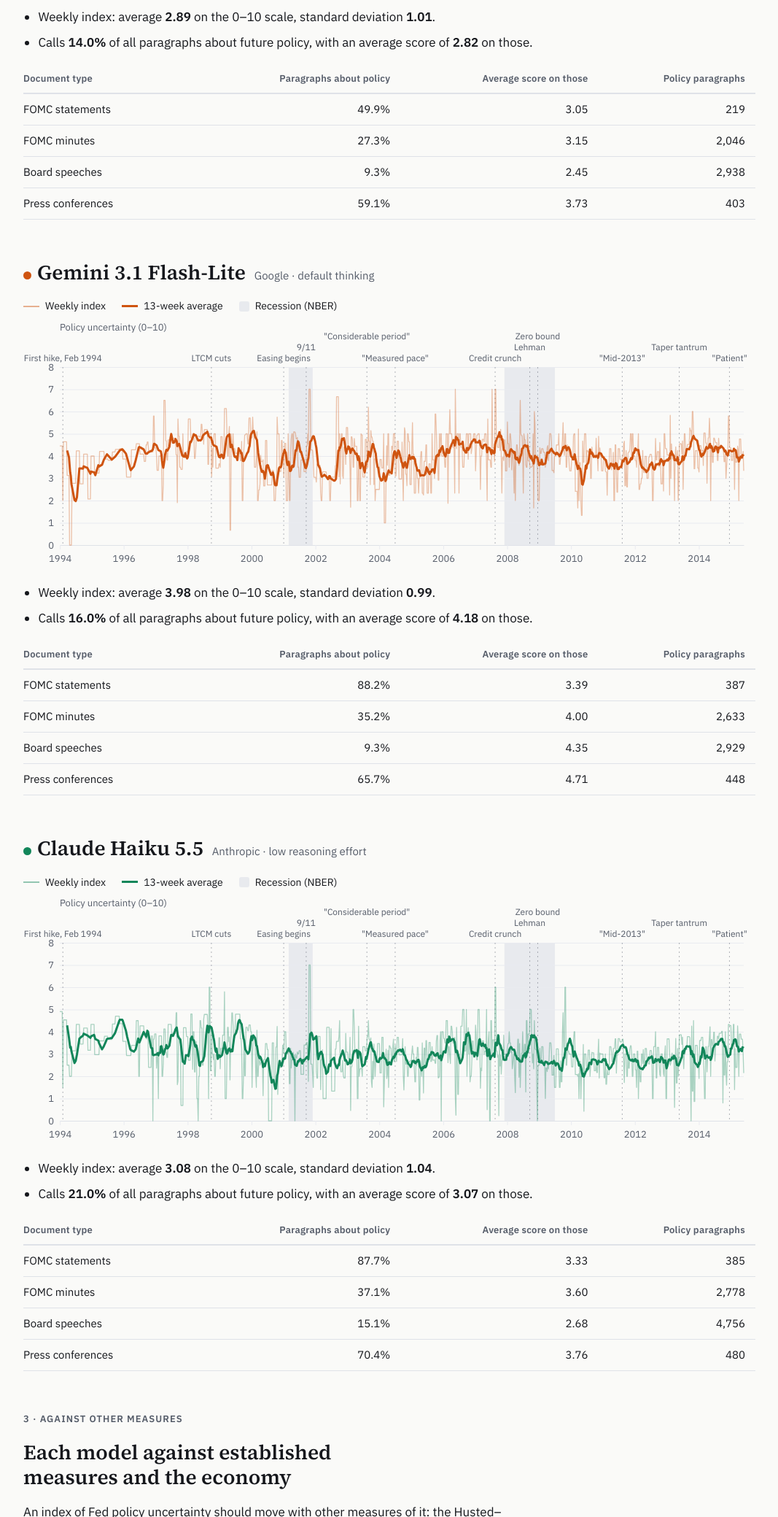
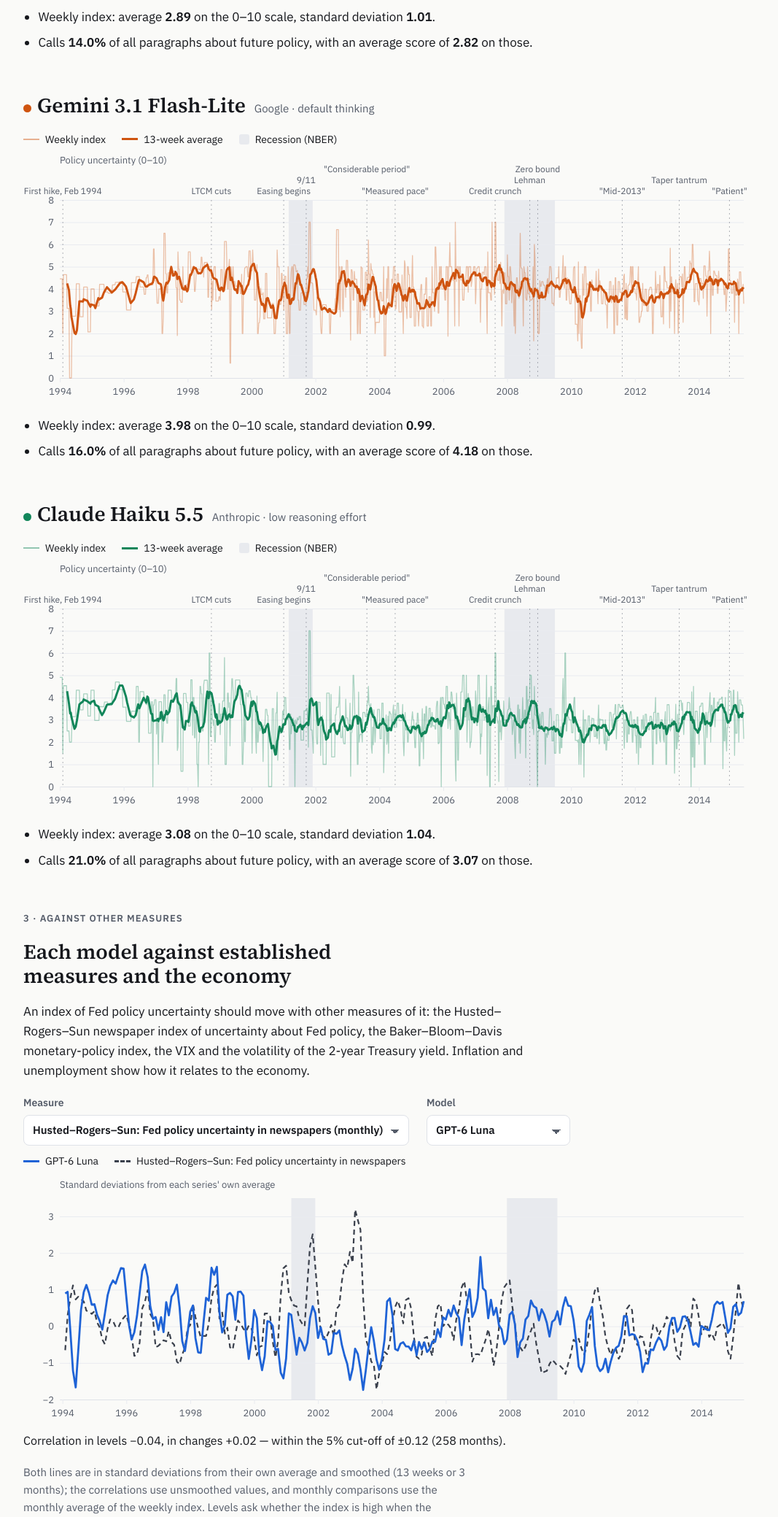
Before and after one commit to amaanhafeez18/fed-policy-uncertainty, a plain HTML site: page index.html in a window 1280 px wide. Shown: the part 1840-3919 px from the top of the page at 73% size, without its empty margins (106-1173 px from the left). Drawn offline with nearby package versions, Linux system fonts and the light colour scheme.

Commit message:
Remove the by-document-type table from each model section

```diff
--- a/index.html
+++ b/index.html
@@ -67,10 +67,6 @@
       <li>Weekly index: average <b class="stat">2.89</b> on the 0–10 scale, standard deviation <b class="stat">1.01</b>.</li>
       <li>Calls <b class="stat">14.0%</b> of all paragraphs about future policy, with an average score of <b class="stat">2.82</b> on those.</li>
     </ul>
-    <div class="tablewrap"><table>
-      <thead><tr><th>Document type</th><th class="num">Paragraphs about policy</th><th class="num">Average score on those</th><th class="num">Policy paragraphs</th></tr></thead>
-      <tbody><tr><td>FOMC statements</td><td class="num">49.9%</td><td class="num">3.05</td><td class="num">219</td></tr><tr><td>FOMC minutes</td><td class="num">27.3%</td><td class="num">3.15</td><td class="num">2,046</td></tr><tr><td>Board speeches</td><td class="num">9.3%</td><td class="num">2.45</td><td class="num">2,938</td></tr><tr><td>Press conferences</td><td class="num">59.1%</td><td class="num">3.73</td><td class="num">403</td></tr></tbody>
-    </table></div>
   </section>
   <section id="gemini">
 
@@ -83,10 +79,6 @@
       <li>Weekly index: average <b class="stat">3.98</b> on the 0–10 scale, standard deviation <b class="stat">0.99</b>.</li>
       <li>Calls <b class="stat">16.0%</b> of all paragraphs about future policy, with an average score of <b class="stat">4.18</b> on those.</li>
     </ul>
-    <div class="tablewrap"><table>
-      <thead><tr><th>Document type</th><th class="num">Paragraphs about policy</th><th class="num">Average score on those</th><th class="num">Policy paragraphs</th></tr></thead>
-      <tbody><tr><td>FOMC statements</td><td class="num">88.2%</td><td class="num">3.39</td><td class="num">387</td></tr><tr><td>FOMC minutes</td><td class="num">35.2%</td><td class="num">4.00</td><td class="num">2,633</td></tr><tr><td>Board speeches</td><td class="num">9.3%</td><td class="num">4.35</td><td class="num">2,929</td></tr><tr><td>Press conferences</td><td class="num">65.7%</td><td class="num">4.71</td><td class="num">448</td></tr></tbody>
-    </table></div>
   </section>
   <section id="haiku">
 
@@ -99,10 +91,6 @@
       <li>Weekly index: average <b class="stat">3.08</b> on the 0–10 scale, standard deviation <b class="stat">1.04</b>.</li>
       <li>Calls <b class="stat">21.0%</b> of all paragraphs about future policy, with an average score of <b class="stat">3.07</b> on those.</li>
     </ul>
-    <div class="tablewrap"><table>
-      <thead><tr><th>Document type</th><th class="num">Paragraphs about policy</th><th class="num">Average score on those</th><th class="num">Policy paragraphs</th></tr></thead>
-      <tbody><tr><td>FOMC statements</td><td class="num">87.7%</td><td class="num">3.33</td><td class="num">385</td></tr><tr><td>FOMC minutes</td><td class="num">37.1%</td><td class="num">3.60</td><td class="num">2,778</td></tr><tr><td>Board speeches</td><td class="num">15.1%</td><td class="num">2.68</td><td class="num">4,756</td></tr><tr><td>Press conferences</td><td class="num">70.4%</td><td class="num">3.76</td><td class="num">480</td></tr></tbody>
-    </table></div>
   </section>
 
   <section id="measures">
```
Also changed, not shown: 2 other files.
